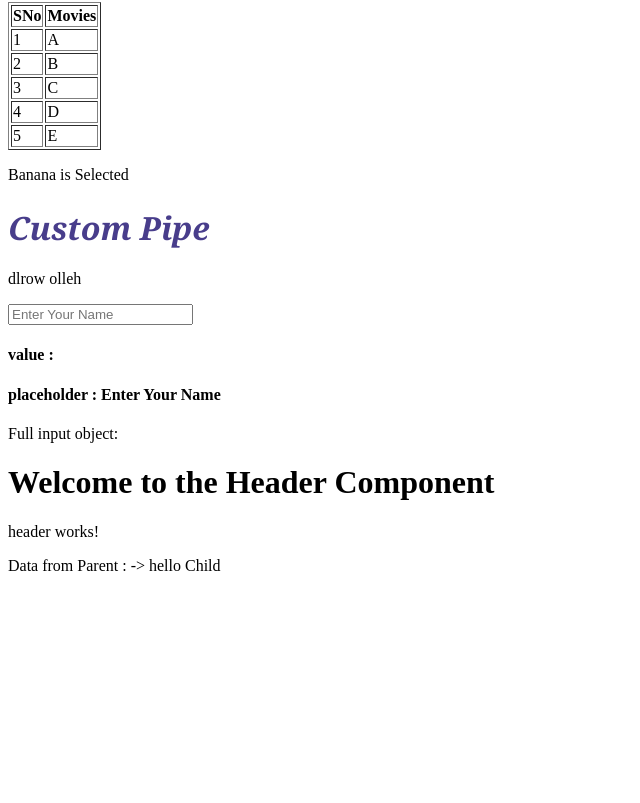
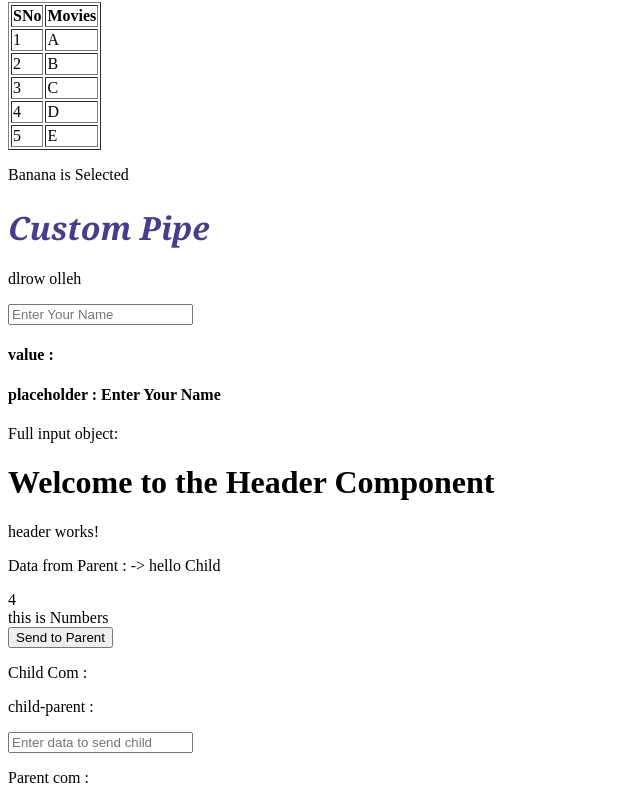
Before and after one commit to Srinivas-Lingampelli/Angular, an Angular app: page / in a window 1280 px wide. Shown: the part 1212-2015 px from the top of the page, without its empty margins (0-640 px from the left). Before the commit the page ends 1803 px from the top, so only its background shows below. Built offline with nearby package versions, Linux system fonts and the light colour scheme.

Commit message:
Input and Output Decorator is Added (Parent-child Two Communication) Added

```diff
--- a/src/app/app.html
+++ b/src/app/app.html
@@ -121,8 +121,12 @@
 
 
 
-<app-header [childData]="dataFromparent"  ></app-header>
+<app-header [childData]="dataFromparent" [num]="numbers" [pdata]="pa_to_Child"  (customEmiter)="cdata=$event"  ></app-header>
+<p>child-parent : {{cdata}}</p>
 
+<input type="text"  placeholder="Enter data to send child" [(ngModel)]="pa_to_Child" />
+
+<p>Parent com : {{pa_to_Child}}</p>
 
 </main>
 
--- a/src/app/app.ts
+++ b/src/app/app.ts
@@ -107,6 +107,18 @@ buttonClicked(msg:string)
 dataFromparent="hello Child";
 
 
+// ---------------input Decorator-----------------------
 
 
+
+numbers="this is Numbers";
+
+
+
+// ---------------Output Decorator-----------------------
+cdata:string="";
+
+
+pa_to_Child:string="";
+
 }
--- a/src/app/header/header.html
+++ b/src/app/header/header.html
@@ -1,4 +1,13 @@
 <h1>Welcome to the Header Component</h1>
 <p>header works!</p>
 
-<p>Data from Parent : ->  {{childData}}</p>
+<p>Data from Parent : ->  {{childData}}</p>4
+
+<div>
+  {{num}}
+</div>
+
+
+<button  (click)="passtoParent()" >Send to Parent</button>
+
+<p>Child Com :{{pdata}}</p>
--- a/src/app/header/header.ts
+++ b/src/app/header/header.ts
@@ -1,4 +1,5 @@
-import { Component, Input } from '@angular/core';
+import { Component, Input, Output,EventEmitter } from '@angular/core';
+// import { EventEmitter } from 'node:stream';
 
 @Component({
   selector: 'app-header',
@@ -10,4 +11,22 @@ export class Header {
 
   @Input() childData:string ="";
 
+  @Input() num:string="";
+@Output() customEmiter = new EventEmitter<string>(); // or number, or a custom interface
+
+
+
+@Input() pdata:string="";
+  message:string="data from Child->P";
+
+  passtoParent()
+{
+  this.message=this.pdata;
+  this.customEmiter.emit(this.message);
 }
+
+
+
+
+
+}
```
